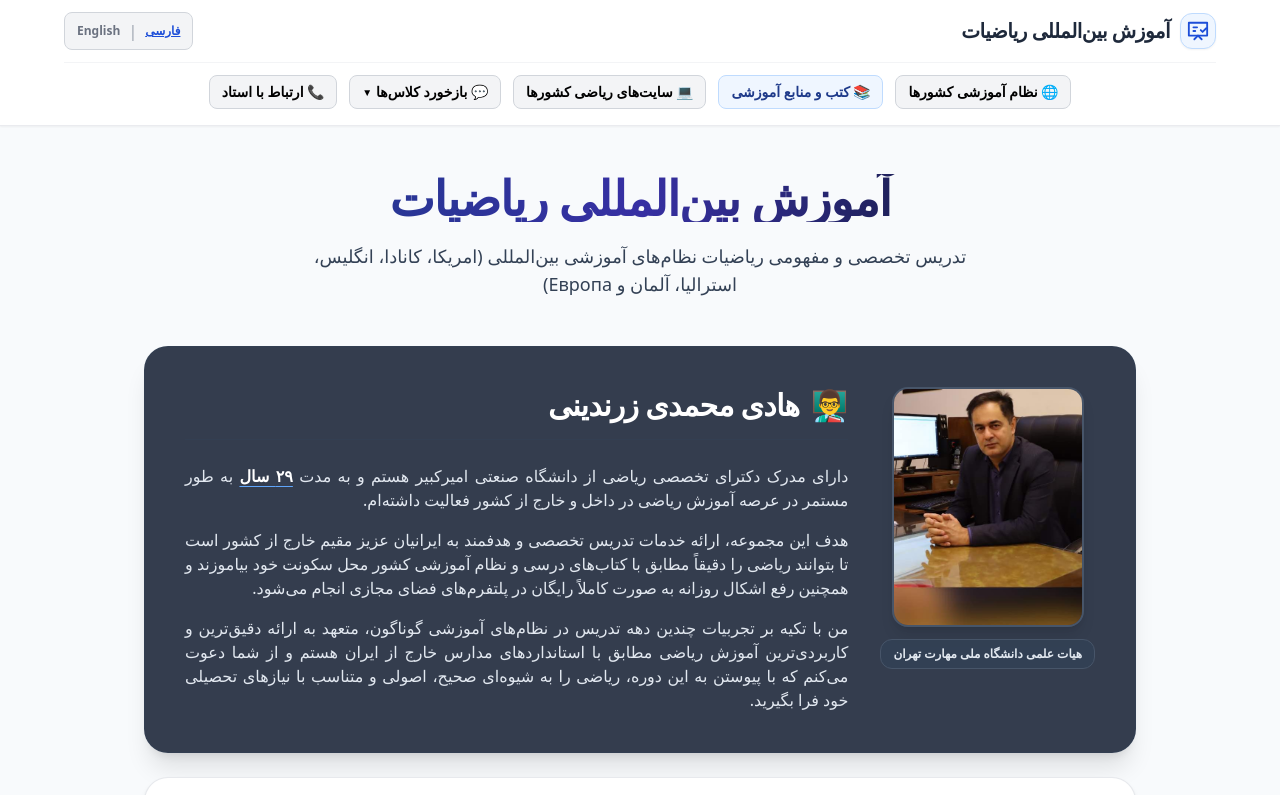
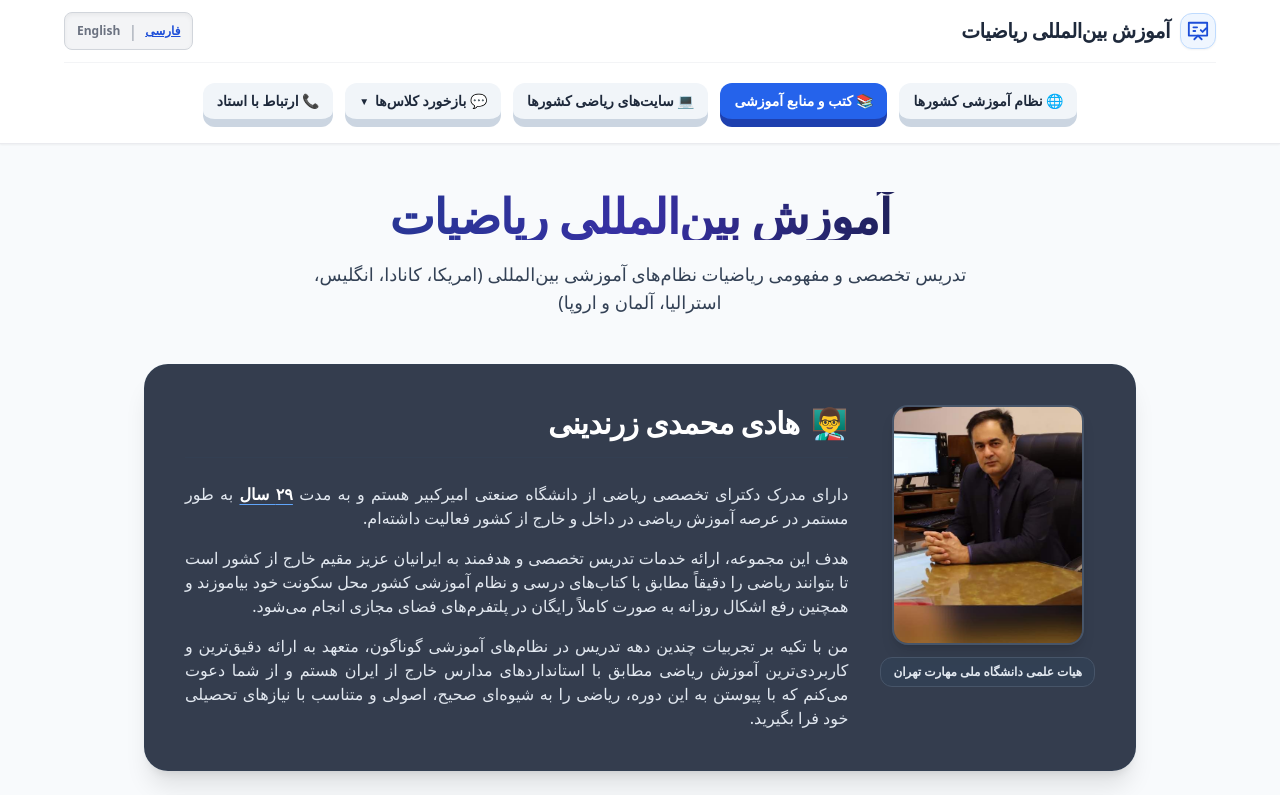
Before and after one commit to Hmohammadiz633/International-Mathematics-Site, a Next.js app: page / in a window 1280 px wide. Shown: the top 795 px of the page. Built offline with nearby package versions, Linux system fonts and the light colour scheme.

Commit message:
Update page.js

```diff
--- a/app/page.js
+++ b/app/page.js
@@ -80,7 +80,7 @@ export default function Home() {
               </h1>
             </div>
 
-            <div className="flex items-center gap-2 bg-gray-100 px-3 py-1.5 rounded-lg border border-gray-300">
+            <div className="flex items-center gap-2 bg-gray-100 px-3 py-1.5 rounded-lg border border-gray-300 shadow-inner">
               <button
                 type="button"
                 onClick={() => setLang('fa')}
@@ -99,25 +99,26 @@ export default function Home() {
             </div>
           </div>
 
-          <div className="w-full flex flex-col items-center gap-2 border-t border-gray-100 pt-2">
-            <div className="w-full flex items-center justify-center gap-2 md:gap-3 overflow-x-auto py-1 text-xs md:text-sm font-bold">
+          <div className="w-full flex flex-col items-center gap-2 border-t border-gray-100 pt-3">
+            {/* دکمه‌های سه‌بعدی بالای صفحه */}
+            <div className="w-full flex items-center justify-center gap-2 md:gap-3 overflow-x-auto py-2 text-xs md:text-sm font-bold">
               <Link
                 href="/educational-systems"
-                className="px-3 py-1.5 bg-gray-100 hover:bg-gray-200 text-black rounded-lg border border-gray-300 whitespace-nowrap transition flex items-center gap-1"
+                className="px-3.5 py-2 bg-slate-100 hover:bg-slate-200 text-slate-800 rounded-xl border-b-4 border-slate-300 hover:border-slate-400 active:border-b-0 active:translate-y-1 shadow-[0_4px_0_#cbd5e1] hover:shadow-[0_2px_0_#94a3b8] active:shadow-none whitespace-nowrap transition-all duration-150 flex items-center gap-1.5"
               >
                 🌐 {isFa ? 'نظام آموزشی کشورها' : 'Educational Systems'}
               </Link>
 
               <Link
                 href="/books"
-                className="px-3 py-1.5 bg-blue-50 hover:bg-blue-100 text-blue-900 rounded-lg border border-blue-200 whitespace-nowrap transition flex items-center gap-1"
+                className="px-3.5 py-2 bg-blue-600 hover:bg-blue-500 text-white rounded-xl border-b-4 border-blue-800 hover:border-blue-700 active:border-b-0 active:translate-y-1 shadow-[0_4px_0_#1e40af] hover:shadow-[0_2px_0_#1d4ed8] active:shadow-none whitespace-nowrap transition-all duration-150 flex items-center gap-1.5"
               >
                 📚 {isFa ? 'کتب و منابع آموزشی' : 'Books & Resources'}
               </Link>
 
               <Link
                 href="/math-sites"
-                className="px-3 py-1.5 bg-gray-100 hover:bg-gray-200 text-black rounded-lg border border-gray-300 whitespace-nowrap transition flex items-center gap-1"
+                className="px-3.5 py-2 bg-slate-100 hover:bg-slate-200 text-slate-800 rounded-xl border-b-4 border-slate-300 hover:border-slate-400 active:border-b-0 active:translate-y-1 shadow-[0_4px_0_#cbd5e1] hover:shadow-[0_2px_0_#94a3b8] active:shadow-none whitespace-nowrap transition-all duration-150 flex items-center gap-1.5"
               >
                 💻 {isFa ? 'سایت‌های ریاضی کشورها' : 'Math Websites'}
               </Link>
@@ -126,7 +127,7 @@ export default function Home() {
                 type="button"
                 aria-expanded={isFeedbackOpen}
                 onClick={() => setIsFeedbackOpen(!isFeedbackOpen)}
-                className="px-3 py-1.5 bg-gray-100 hover:bg-gray-200 text-black rounded-lg border border-gray-300 whitespace-nowrap transition flex items-center gap-1"
+                className="px-3.5 py-2 bg-slate-100 hover:bg-slate-200 text-slate-800 rounded-xl border-b-4 border-slate-300 hover:border-slate-400 active:border-b-0 active:translate-y-1 shadow-[0_4px_0_#cbd5e1] hover:shadow-[0_2px_0_#94a3b8] active:shadow-none whitespace-nowrap transition-all duration-150 flex items-center gap-1.5"
               >
                 <span>💬 {isFa ? 'بازخورد کلاس‌ها' : 'Class Feedback'}</span>
                 <span className="text-[10px]">{isFeedbackOpen ? '▲' : '▼'}</span>
@@ -135,7 +136,7 @@ export default function Home() {
               <button
                 type="button"
                 onClick={() => scrollToSection('contact')}
-                className="px-3 py-1.5 bg-gray-100 hover:bg-gray-200 text-black rounded-lg border border-gray-300 whitespace-nowrap transition"
+                className="px-3.5 py-2 bg-slate-100 hover:bg-slate-200 text-slate-800 rounded-xl border-b-4 border-slate-300 hover:border-slate-400 active:border-b-0 active:translate-y-1 shadow-[0_4px_0_#cbd5e1] hover:shadow-[0_2px_0_#94a3b8] active:shadow-none whitespace-nowrap transition-all duration-150 flex items-center gap-1.5"
               >
                 📞 {isFa ? 'ارتباط با استاد' : 'Contact'}
               </button>
@@ -143,14 +144,14 @@ export default function Home() {
 
             {/* منوی کشویی بازخورد کلاس‌ها */}
             {isFeedbackOpen && (
-              <div className="w-full flex items-center justify-center gap-2 flex-wrap bg-gray-50 p-2.5 rounded-xl border border-gray-200 my-1 shadow-inner">
+              <div className="w-full flex items-center justify-center gap-2 flex-wrap bg-gray-50 p-3 rounded-2xl border border-gray-200 my-1 shadow-inner">
                 {FEEDBACKS.map((item, idx) => (
                   <a
                     key={idx}
                     href={item.link}
                     target="_blank"
                     rel="noopener noreferrer"
-                    className="px-3 py-1.5 bg-white hover:bg-gray-100 text-xs font-semibold text-black rounded-lg border border-gray-300 shadow-sm transition flex items-center gap-1.5"
+                    className="px-3 py-1.5 bg-white hover:bg-gray-100 text-xs font-semibold text-black rounded-lg border-b-2 border-gray-300 hover:border-gray-400 active:translate-y-0.5 active:border-b-0 shadow-sm transition-all flex items-center gap-1.5"
                   >
                     <span>⭐</span>
                     <span>{isFa ? item.fa : item.en}</span>
@@ -169,7 +170,7 @@ export default function Home() {
         </h2>
         <p className="text-slate-700 text-base md:text-lg leading-relaxed max-w-2xl mx-auto font-medium">
           {isFa
-            ? 'تدریس تخصصی و مفهومی ریاضیات نظام‌های آموزشی بین‌المللی (امریكا، كانادا، انگلیس، استرالیا، آلمان و Европа)'
+            ? 'تدریس تخصصی و مفهومی ریاضیات نظام‌های آموزشی بین‌المللی (امریكا، كانادا، انگلیس، استرالیا، آلمان و اروپا)'
             : 'Specialized math education for international curricula (USA, Canada, UK, Australia, Germany, Europe).'}
         </p>
       </section>
@@ -228,7 +229,7 @@ export default function Home() {
         </div>
       </section>
 
-      {/* سوابق تدریس - کوچک‌سازی ابعاد تصویر */}
+      {/* سوابق تدریس */}
       <section className="max-w-5xl mx-auto px-4 pt-6">
         <div className="bg-white text-gray-900 rounded-3xl p-6 md:p-8 border border-gray-200/90 shadow-md">
           <h4 className="text-xl md:text-2xl font-black text-slate-900 mb-4 flex items-center gap-3 border-b border-gray-100 pb-3 leading-snug">
@@ -242,7 +243,6 @@ export default function Home() {
           </p>
 
           <div className="flex justify-center">
-            {/* عرض قاب روی max-w-md و ارتفاع روی h-48 / h-64 تنظیم گردید */}
             <div className="w-full max-w-md rounded-2xl overflow-hidden border border-gray-200 bg-gray-100 shadow-sm">
               <img
                 src="/teaching1.JPG"
```
